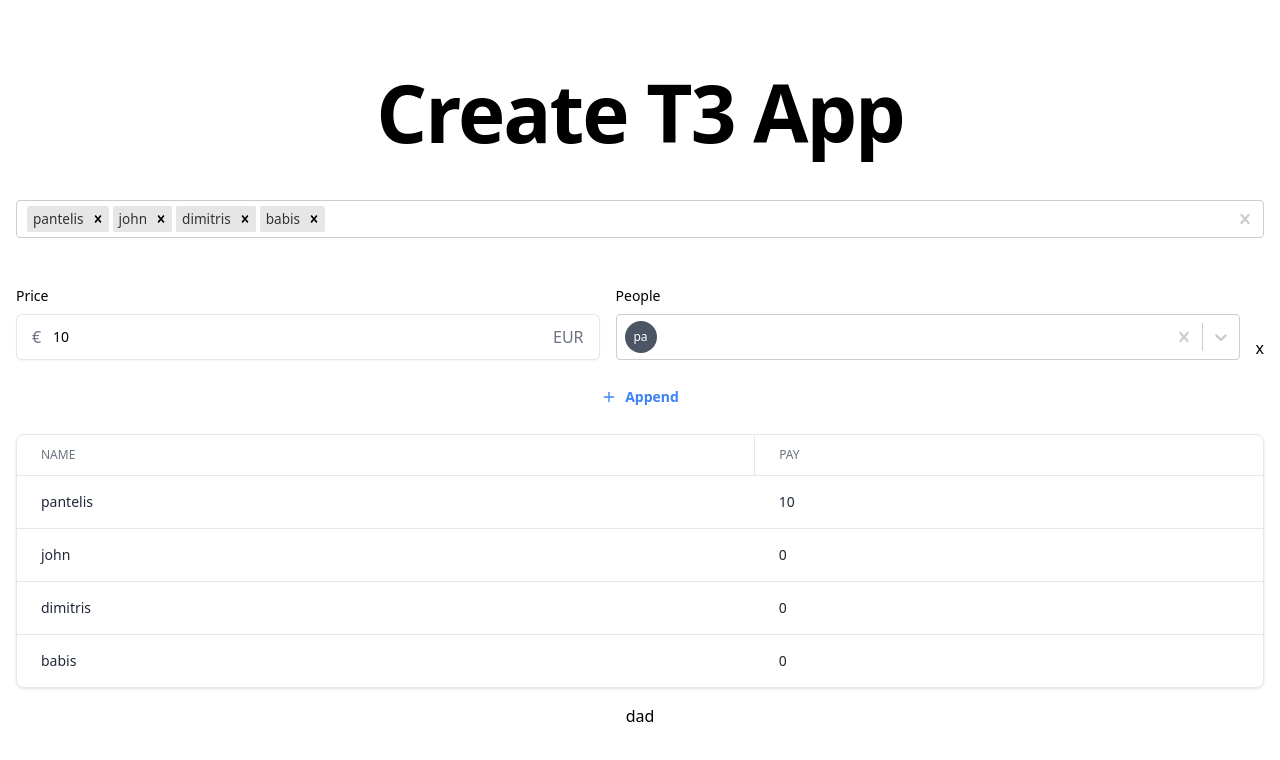
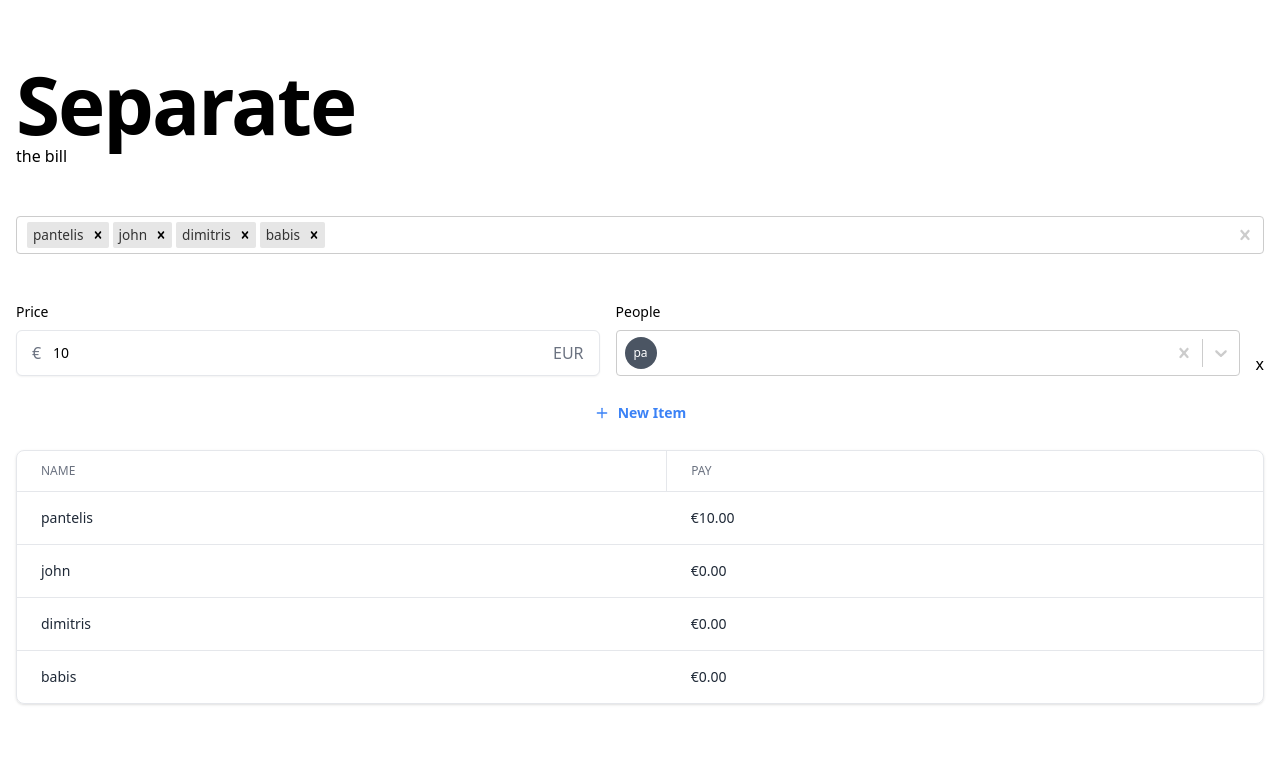
Before and after one commit to panteliselef/FairShare, a Next.js app: page / in a window 1280 px wide. Shown: the top 760 px of the page. Built offline with nearby package versions, Linux system fonts and the light colour scheme.

Commit message:
release candidate v0.1

```diff
--- a/src/components/ItemForm.tsx
+++ b/src/components/ItemForm.tsx
@@ -12,14 +12,16 @@
 import { usePeople } from "../contexts/PeopleContext";
 
 import { Plus } from "react-feather";
-import { FC, useMemo } from "react";
+import type { FC } from "react";
+import { useMemo } from "react";
 
 const ValueContainer = ({
   children,
   ...props
 }: ValueContainerProps<Option>) => {
+  // eslint-disable-next-line @typescript-eslint/no-unsafe-assignment
   const [values, input] = children as any;
-  const val = (i: number) => values[i].props.data.label;
+  const val = (i: number) => props.getValue()?.[i]?.label;
 
   return (
     <components.ValueContainer {...props}>
@@ -43,17 +45,14 @@
 
 const PayersInput: FC<{ index: number }> = ({ index }) => {
   const { people } = usePeople();
-
-  const { control } = useFormContext();
+  const { control } = useFormContext<FormValues>();
 
   const {
     field: { onChange, value },
-  } = useController({
+  } = useController<FormValues>({
     control,
-    name: `test.${index}.people`,
+    name: `cut.${index}.people`,
   });
-
-  console.log("value", value);
 
   return (
     <div className="w-full shrink-0 grow basis-3/6">
@@ -66,7 +65,7 @@
         components={{
           ValueContainer,
         }}
-        value={value}
+        value={(value || []) as Option[]}
         options={people}
         onChange={onChange}
         styles={{
@@ -79,20 +78,20 @@
 
 const Results = () => {
   const { people } = usePeople();
-  const values = useWatch();
+  const values = useWatch<FormValues>();
 
   const peopleMap = useMemo(() => {
-    const _peopleMap = {};
+    const _peopleMap = {} as Record<string, number>;
     people.forEach((a) => (_peopleMap[a.value] = 0));
     console.log("-peopleMap", _peopleMap);
 
-    values.test.map((item) => {
-      item.price;
-      item.people.forEach(
-        (p) => (_peopleMap[p.value] += item.price / item.people.length)
-      );
+    values?.cut?.map((item) => {
+      item?.people?.forEach((p) => {
+        if (p.value)
+          _peopleMap[p.value] +=
+            (item?.price || 0) / (item?.people?.length || 1);
+      });
     });
-
     return _peopleMap;
   }, [values, people]);
   return (
@@ -124,7 +123,10 @@
                       {k}
                     </td>
                     <td className="whitespace-nowrap px-6 py-4 text-sm text-gray-800 dark:text-gray-200">
-                      {v}
+                      {Intl.NumberFormat(undefined, {
+                        currency: "EUR",
+                        style: "currency",
+                      }).format(v)}
                     </td>
                   </tr>
                 ))}
@@ -137,10 +139,17 @@
   );
 };
 
+type FormValues = {
+  cut: {
+    price: number | undefined;
+    people: Option[];
+  }[];
+};
+
 export const ItemForm = () => {
-  const methods = useForm({
+  const methods = useForm<FormValues>({
     defaultValues: {
-      test: [
+      cut: [
         {
           price: 10,
           people: [{ value: "pantelis", label: "pantelis" }],
@@ -152,25 +161,18 @@
   const { register, control, handleSubmit } = methods;
   const { fields, append, remove } = useFieldArray({
     control,
-    name: "test",
+    name: "cut",
   });
 
   return (
     <FormProvider {...methods}>
       <form
-        onSubmit={handleSubmit((data) => console.log(data))}
+        onSubmit={void handleSubmit((data) => console.log(data))}
         className="flex w-full flex-col gap-4"
       >
         <ul className="flex flex-col gap-4">
           {fields.map((item, index) => (
             <li key={item.id} className="flex items-end gap-4">
-              {/* <input {...register(`test.${index}.firstName`)} />
-            <Controller
-              render={({ field }) => <input {...field} />}
-              name={`test.${index}.lastName`}
-              control={control}
-            /> */}
-
               <div className="w-full  basis-3/6">
                 <label className="mb-2 block text-sm font-medium dark:text-white">
                   Price
@@ -180,7 +182,7 @@
                     type="text"
                     className=" w-full rounded-md border border-gray-200 py-3 px-4 pl-9 pr-16 text-sm shadow-sm focus:z-10 focus:border-blue-500 focus:ring-blue-500 dark:border-gray-700 dark:bg-slate-900 dark:text-gray-400"
                     placeholder="0.00"
-                    {...register(`test.${index}.price`)}
+                    {...register(`cut.${index}.price`)}
                   />
                   <div className="pointer-events-none absolute inset-y-0 left-0 z-20 flex items-center pl-4">
                     <span className="text-gray-500">€</span>
@@ -206,12 +208,10 @@
           onClick={() => append({ price: undefined, people: [] })}
         >
           <Plus className="w-4" />
-          Append
+          New Item
         </button>
 
         <Results />
-
-        <button>dad</button>
       </form>
     </FormProvider>
   );
--- a/src/contexts/PeopleContext.tsx
+++ b/src/contexts/PeopleContext.tsx
@@ -1,10 +1,5 @@
-import {
-  createContext,
-  FC,
-  PropsWithChildren,
-  useContext,
-  useState,
-} from "react";
+import type { Dispatch, FC, PropsWithChildren, SetStateAction } from "react";
+import { createContext, useContext, useState } from "react";
 
 export interface Option {
   readonly label: string;
@@ -13,7 +8,7 @@
 
 const PeopleContext = createContext<{
   people: readonly Option[];
-  setPeople: React.Dispatch<React.SetStateAction<readonly Option[]>>;
+  setPeople: Dispatch<SetStateAction<readonly Option[]>>;
 }>({
   people: [],
   // eslint-disable-next-line @typescript-eslint/no-empty-function
@@ -40,7 +35,6 @@
       value: "babis",
       label: "babis",
     },
-
   ]);
   return (
     <PeopleContext.Provider value={{ people, setPeople }}>
--- a/src/pages/index.tsx
+++ b/src/pages/index.tsx
@@ -12,11 +12,14 @@
         <meta name="description" content="Generated by create-t3-app" />
         <link rel="icon" href="/favicon.ico" />
       </Head>
-      <main className="flex min-h-screen flex-col items-center justify-center">
+      <main className="flex min-h-screen flex-col items-center">
         <div className="container flex flex-col items-center justify-center gap-12 px-4 py-16 ">
-          <h1 className="text-5xl font-extrabold tracking-tight text-black sm:text-[5rem]">
-            Create T3 App
-          </h1>
+          <div className="flex flex-col self-start">
+            <h1 className="m-0 text-5xl font-extrabold tracking-tight text-black sm:text-[5rem]">
+              Separate
+            </h1>
+            <h2>the bill</h2>
+          </div>
           <PeopleProvider>
             <PeopleInput />
             <ItemForm />
```
